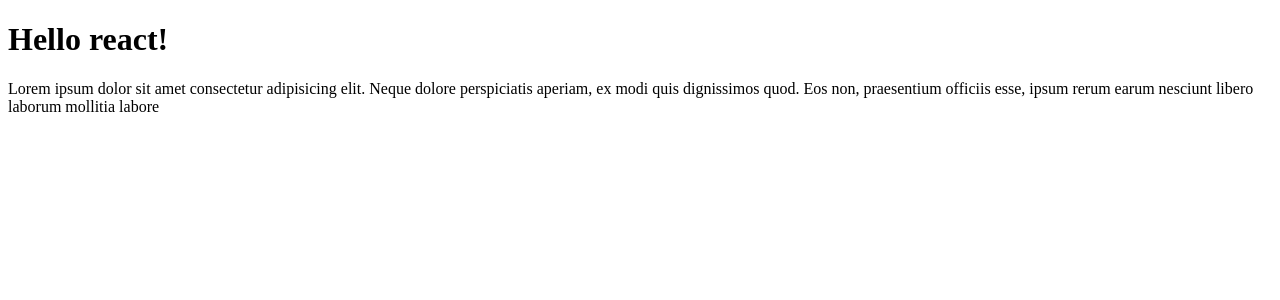
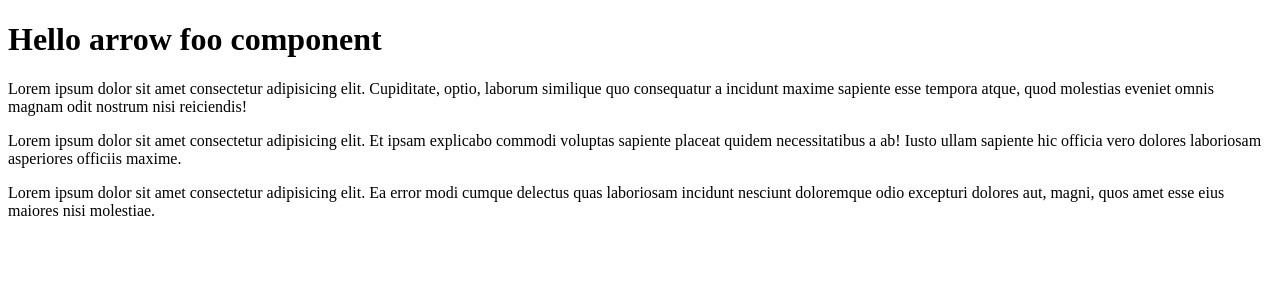
Before and after one commit to Darlass/Shop-project-React, a React (Create React App) app: page / in a window 1280 px wide. Shown: the top 300 px of the page. Built offline with nearby package versions, Linux system fonts and the light colour scheme.

Commit message:
arrow function, React.Fragment

```diff
--- a/src/index.tsx
+++ b/src/index.tsx
@@ -1,20 +1,28 @@
 import React from 'react'
 import ReactDOM from 'react-dom/client'
 
-//Компонент - функция
-function FirstApp() {
+//Arrow foo
+const Title = () => <h1>Hello arrow foo component</h1>
+const Content = () => {
     return (
-        <div>
-            <h1>Hello react!</h1>
-            <p>
-                Lorem ipsum dolor sit amet consectetur adipisicing elit. Neque
-                dolore perspiciatis aperiam, ex modi quis dignissimos quod. Eos non,
-                praesentium officiis esse, ipsum rerum earum nesciunt libero laborum
-                mollitia labore
-            </p>
-        </div>
+        <React.Fragment>
+            <p>Lorem ipsum dolor sit amet consectetur adipisicing elit. Cupiditate, optio, laborum similique quo consequatur a incidunt maxime sapiente esse tempora atque, quod molestias eveniet omnis magnam odit nostrum nisi reiciendis!</p>
+            <p>Lorem ipsum dolor sit amet consectetur adipisicing elit. Et ipsam explicabo commodi voluptas sapiente placeat quidem necessitatibus a ab! Iusto ullam sapiente hic officia vero dolores laboriosam asperiores officiis maxime.</p>
+            <p>Lorem ipsum dolor sit amet consectetur adipisicing elit. Ea error modi cumque delectus quas laboriosam incidunt nesciunt doloremque odio excepturi dolores aut, magni, quos amet esse eius maiores nisi molestiae.</p>
+        </React.Fragment>
     )
 }
 
+const App = () => {
+    return (
+        <React.Fragment>
+            <Title />
+            <Content />
+        </React.Fragment>
+    )
+}
+
+
+
 const root = ReactDOM.createRoot(document.getElementById('root') as HTMLElement)
-root.render(<React.StrictMode><FirstApp /></React.StrictMode >)
+root.render(<React.StrictMode><App /></React.StrictMode >)
```
